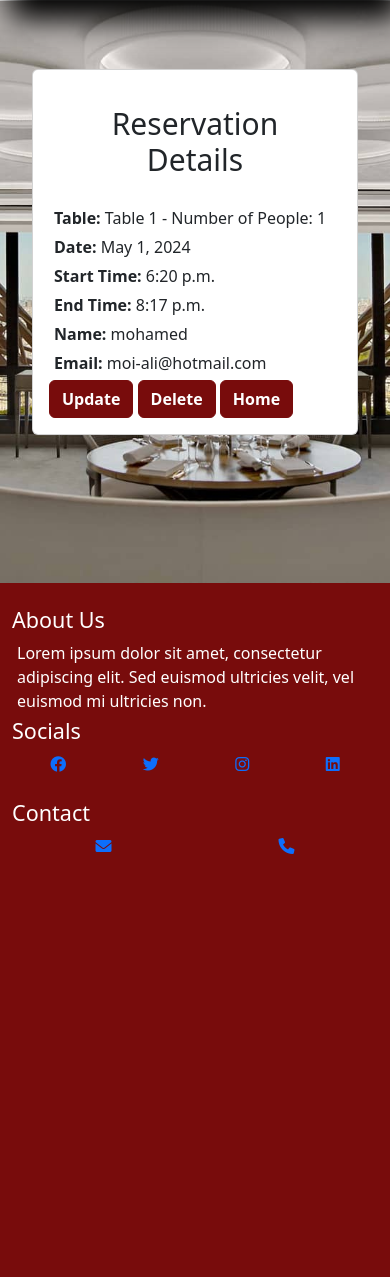
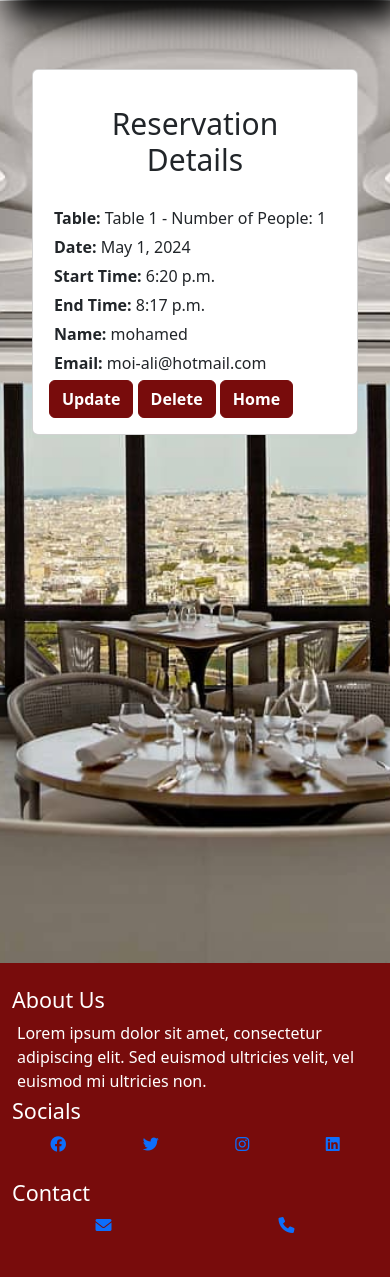
Before and after one commit to Mohamedaliabdikarim/RBS, a Django app: page /reservation/1/ in a window 390 px wide. Shown: the part 58-1335 px from the top of the page. Before the commit the page ends 912 px from the top, so only its background shows below. Run offline with Django 5.2, Linux system fonts and the light colour scheme; a user stored in the database is signed in; data comes from the database, SQL or seed files in the repository.

Commit message:
fixing login for styling

```diff
--- a/restaurant/static/css/style.css
+++ b/restaurant/static/css/style.css
@@ -293,7 +293,7 @@
         top: 0;
         left: 0;
         width: 100%;
-        height: 55vh;
+        height: 100vh;
     }
     .reserv{
        /* height: 100v;*/
@@ -302,7 +302,7 @@
     }
     .Details{
         margin-top:250px;
-        height:55vh ;
+        height:100vh ;
     }
 
 
```
